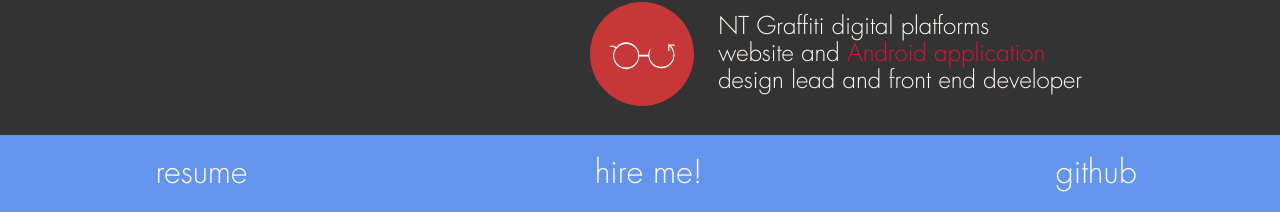
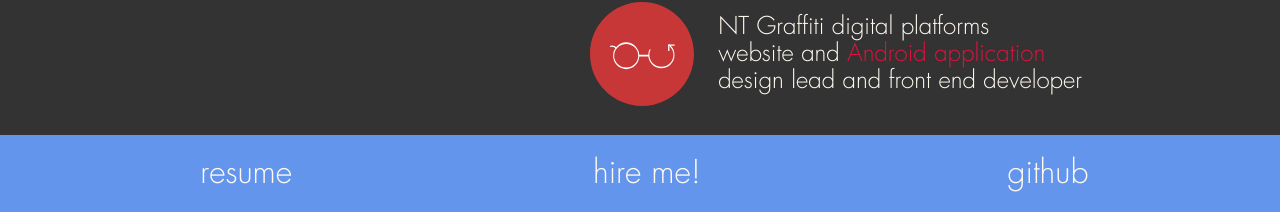
Before and after one commit to samyuyitung/old-website, a plain HTML site: page index.html in a window 1280 px wide. Shown: the part 3081-3293 px from the top of the page. Drawn offline with Linux system fonts and the light colour scheme.

Commit message:
dont you hate....

```diff
--- a/main.css
+++ b/main.css
@@ -367,7 +367,9 @@ td{
     text-decoration-color:floralwhite;
 }
 #contact{
-    width: 105vw;
+    position: relative;
+    left: 3.5vw;
+    width: 93vw;
     height: 0vh;
     padding: 0;
 
```
